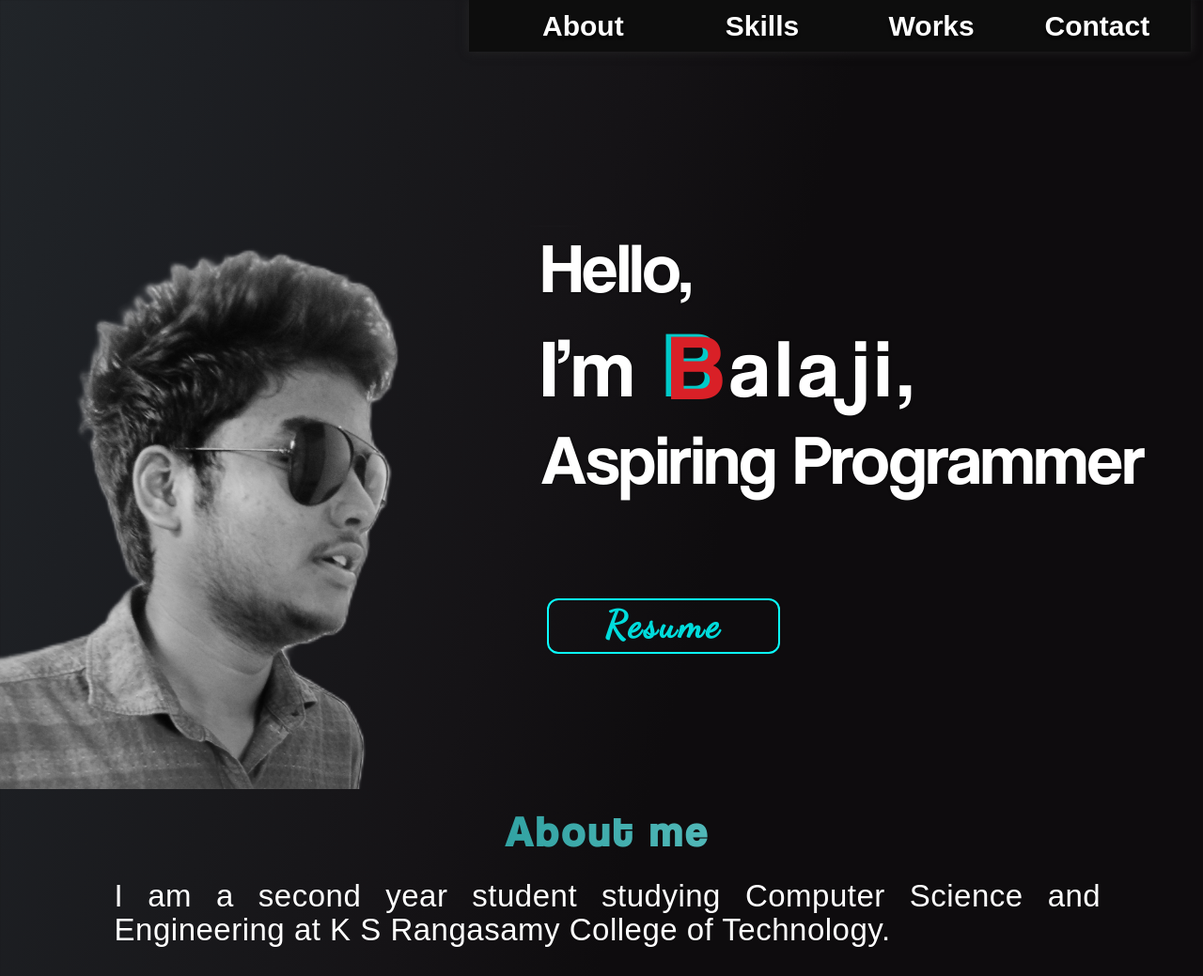
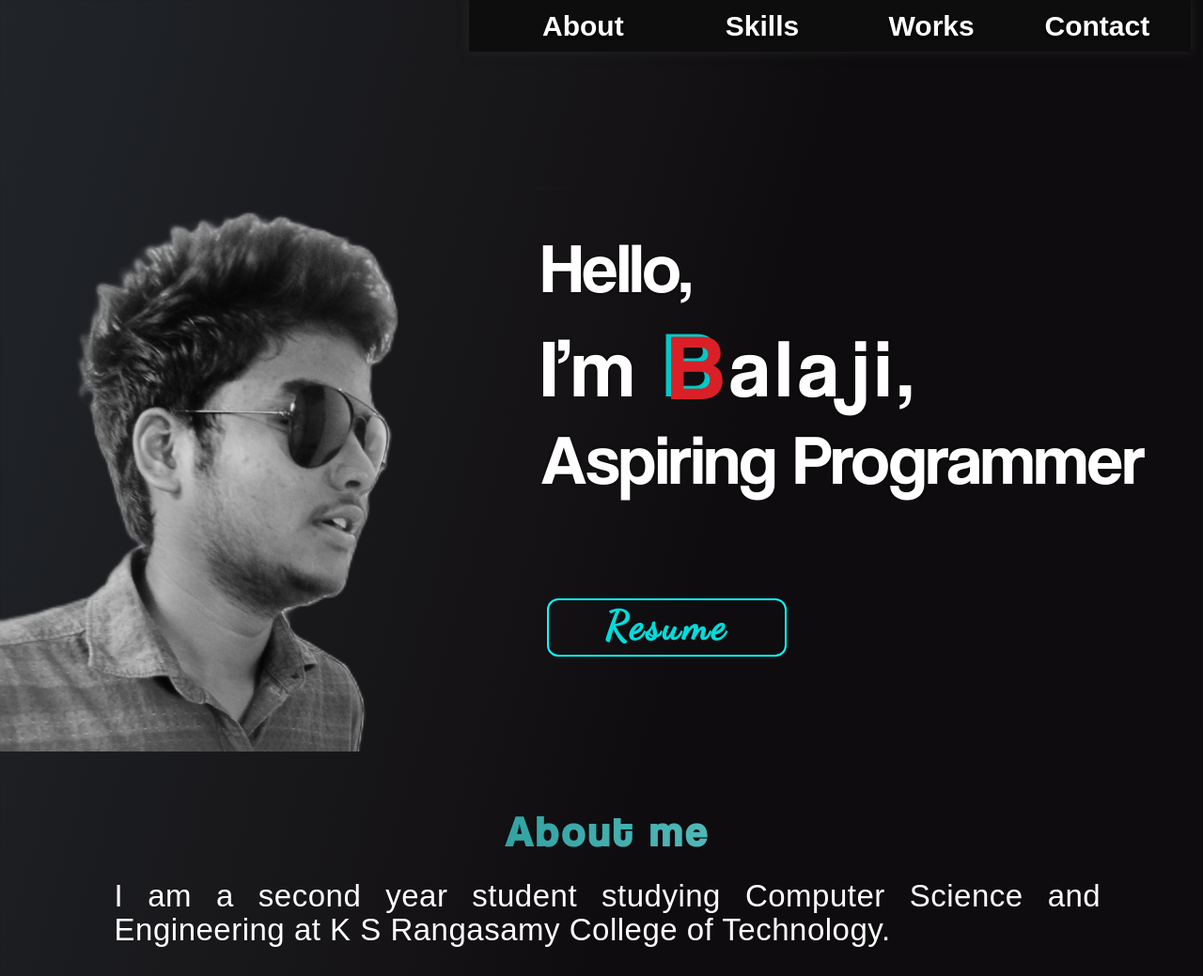
Before and after one commit to rba1aji/portfolio, a PHP site: page / in a window 1280 px wide. Shown: the top 1039 px of the page at 94% size. Run offline with PHP 8.4, Linux system fonts and the light colour scheme; some libraries are stand-ins or nearby versions.

Commit message:
Add files via upload

```diff
--- a/css/main.css
+++ b/css/main.css
@@ -166,7 +166,7 @@ a:link {
   }
  @media (min-width: 810px) {
   h4.resume{
-    font-size:40px;
+    font-size:42.5px;
     font-weight:bold;
     padding-right:60px;
     padding-left:60px;
@@ -633,7 +633,7 @@ div.close-tag{
   position: absolute;
   float:left;
   left:-20px;
-  top:30vh;
+  top:25vh;
   height:75vh;
   z-index:-1;
   }
```
